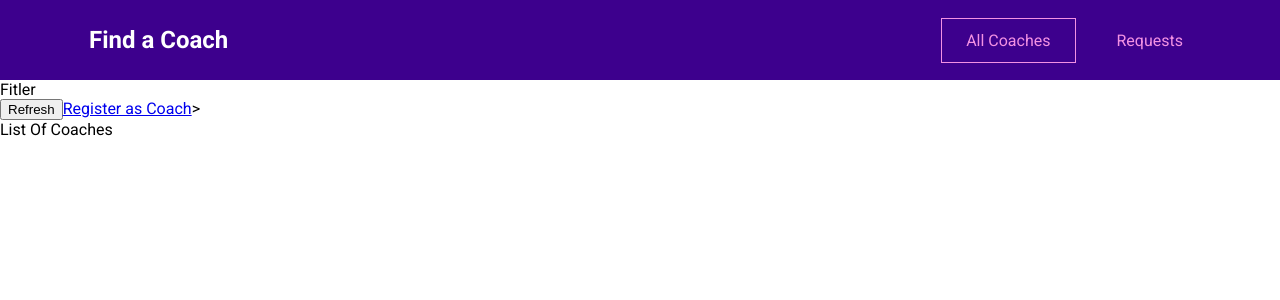
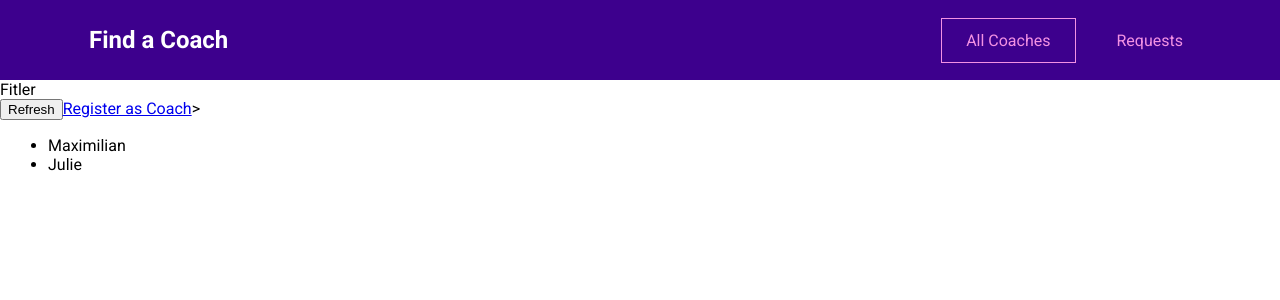
Before and after one commit to mohammad-zrar/find-a-coach, a Vue app: page /coaches in a window 1280 px wide. Shown: the top 300 px of the page. Built offline with nearby package versions, Linux system fonts and the light colour scheme.

Commit message:
Adding Vuex and coach Data

```diff
--- a/src/main.js
+++ b/src/main.js
@@ -1,10 +1,12 @@
 import { createApp } from 'vue';
 
 import App from './App.vue';
+import store from './store/index.js';
 import router from './router.js';
 
 const app = createApp(App);
 
 app.use(router);
+app.use(store);
 
 app.mount('#app');
--- a/src/pages/choaches/CoachesList.vue
+++ /dev/null
@@ -1,10 +0,0 @@
-<template>
-  <section>Fitler</section>
-  <section>
-    <div class="controls">
-      <button>Refresh</button>
-      <router-link to="/register">Register as Coach</router-link>>
-    </div>
-    List Of Coaches
-  </section>
-</template>
--- /dev/null
+++ b/src/pages/coaches/CoachesList.vue
@@ -0,0 +1,28 @@
+<template>
+  <section>Fitler</section>
+  <section>
+    <div class="controls">
+      <button>Refresh</button>
+      <router-link to="/register">Register as Coach</router-link>>
+    </div>
+    <ul v-if="hasCoaches">
+      <li v-for="coach in filteredCoaches" :key="coach.id">
+        {{ coach.firstName }}
+      </li>
+    </ul>
+    <h3 v-else>No coaches found.</h3>
+  </section>
+</template>
+
+<script>
+export default {
+  computed: {
+    filteredCoaches() {
+      return this.$store.getters['coaches/coaches'];
+    },
+    hasCoaches() {
+      return this.$store.getters['coaches/hasCoaches'];
+    },
+  },
+};
+</script>
--- a/src/router.js
+++ b/src/router.js
@@ -1,8 +1,8 @@
 import { createRouter, createWebHistory } from 'vue-router';
 
-import CoachDetail from './pages/choaches/CoachDetail.vue';
-import CoachList from './pages/choaches/CoachesList.vue';
-import CoachRegistration from './pages/choaches/ChoachRegistration.vue';
+import CoachDetail from './pages/coaches/CoachDetail.vue';
+import CoachList from './pages/coaches/CoachesList.vue';
+import CoachRegistration from './pages/coaches/ChoachRegistration.vue';
 import ContactCoach from './pages/requests/ContactCoach.vue';
 import RequestReceived from './pages/requests/RequestsReceived.vue';
 import NotFound from './pages/NotFound.vue';
--- /dev/null
+++ b/src/store/index.js
@@ -0,0 +1,11 @@
+import { createStore } from 'vuex';
+
+import coachesModule from './modules/coaches/index.js';
+
+const store = createStore({
+  modules: {
+    coaches: coachesModule,
+  },
+});
+
+export default store;
--- /dev/null
+++ b/src/store/modules/coaches/actions.js
@@ -0,0 +1 @@
+export default {};
--- /dev/null
+++ b/src/store/modules/coaches/getters.js
@@ -0,0 +1,8 @@
+export default {
+  coaches(state) {
+    return state.coaches;
+  },
+  hasCoaches(state) {
+    return state.coaches && state.coaches.length > 0;
+  },
+};
--- /dev/null
+++ b/src/store/modules/coaches/index.js
@@ -0,0 +1,34 @@
+import mutations from './mutations.js';
+import actions from './actions.js';
+import getters from './getters.js';
+
+export default {
+  namespaced: true,
+  state() {
+    return {
+      coaches: [
+        {
+          id: 'c1',
+          firstName: 'Maximilian',
+          lastName: 'Schwarzmüller',
+          areas: ['frontend', 'backend', 'career'],
+          description:
+            "I'm Maximilian and I've worked as a freelance web developer for years. Let me help you become a developer as well!",
+          hourlyRate: 30,
+        },
+        {
+          id: 'c2',
+          firstName: 'Julie',
+          lastName: 'Jones',
+          areas: ['frontend', 'career'],
+          description:
+            'I am Julie and as a senior developer in a big tech company, I can help you get your first job or progress in your current role.',
+          hourlyRate: 30,
+        },
+      ],
+    };
+  },
+  mutations,
+  actions,
+  getters,
+};
--- /dev/null
+++ b/src/store/modules/coaches/mutations.js
@@ -0,0 +1 @@
+export default {};
```
Also changed, not shown: src/pages/coaches/ChoachRegistration.vue (renamed from src/pages/choaches/ChoachRegistration.vue), src/pages/coaches/CoachDetail.vue (renamed from src/pages/choaches/CoachDetail.vue).
